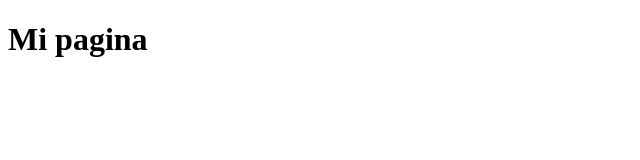
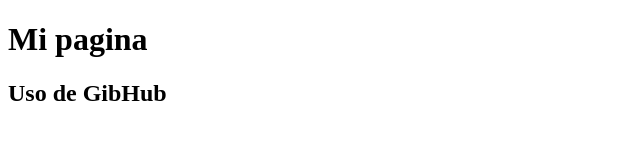
Before and after one commit to kdtapias05/pagina1, a plain HTML site: page index.html in a window 1280 px wide. Shown: the whole page, without its empty margins (0-640 px from the left). Drawn offline with Linux system fonts and the light colour scheme.

Commit message:
cree un subtitulo

```diff
--- a/index.html
+++ b/index.html
@@ -8,6 +8,7 @@
 <body>
  <header>
      <h1>Mi pagina</h1>
+     <h2>Uso de GibHub</h2>
     </header>
 
 </body>
```
